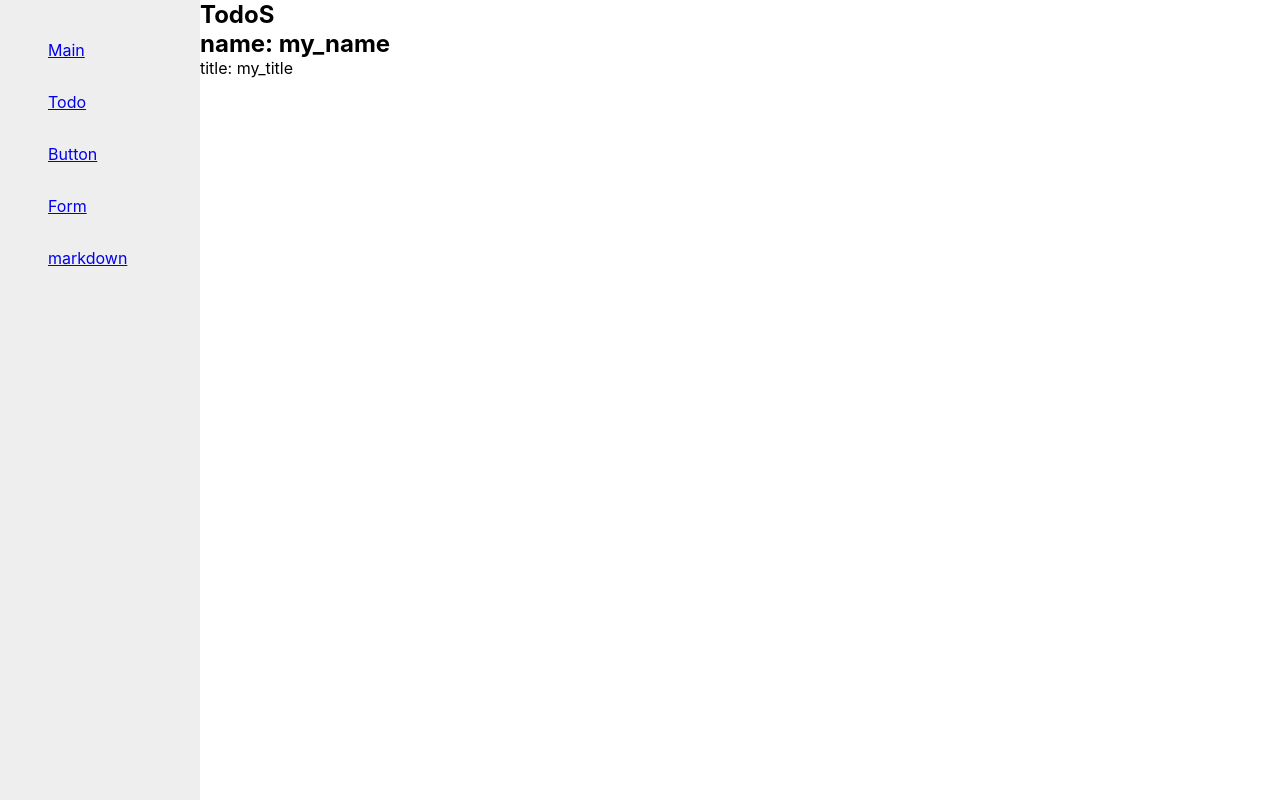
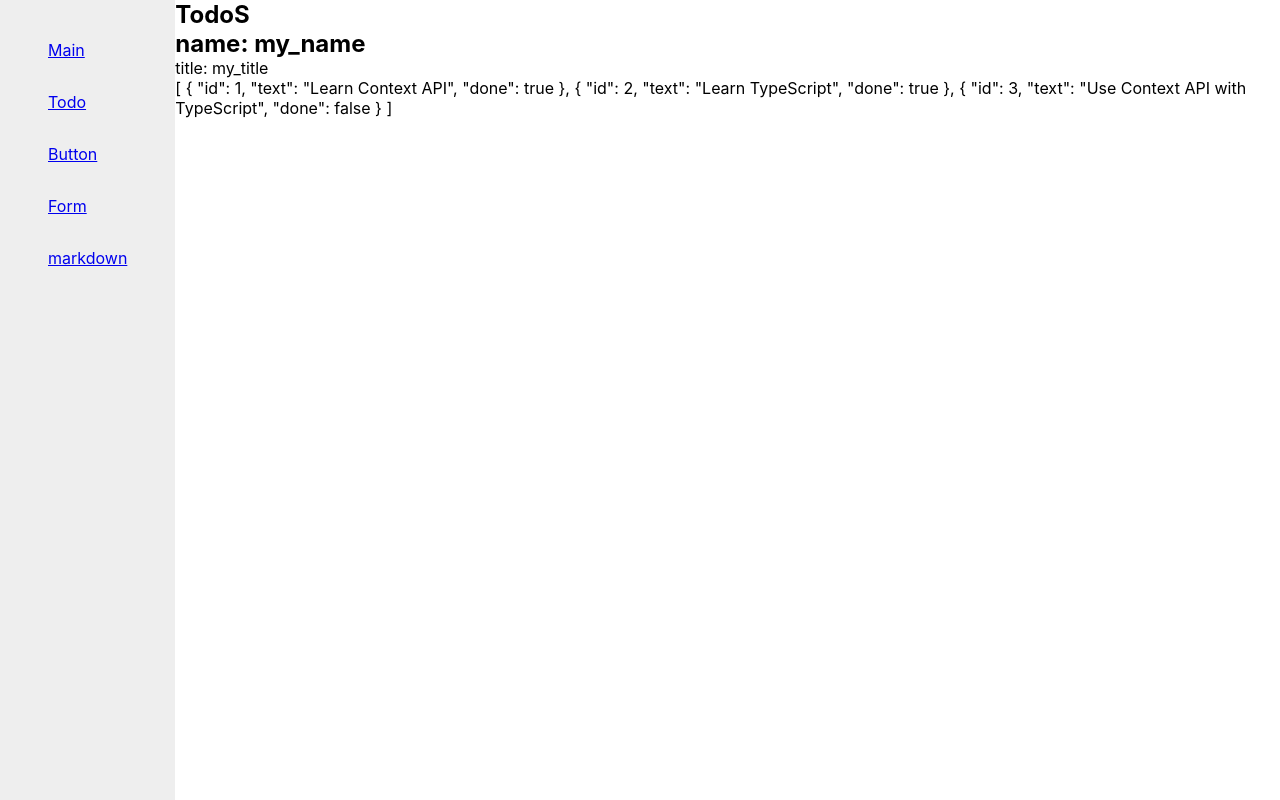
Before and after one commit to yeshtml5/typescript, a React (Create React App) app: page /#/todo in a window 1280 px wide. Built offline with nearby package versions, Linux system fonts and the light colour scheme.

Commit message:
context추가

```diff
--- a/src/pages/modules/todo/content/index.tsx
+++ b/src/pages/modules/todo/content/index.tsx
@@ -1,4 +1,6 @@
 import React from 'react'
+//context
+import {useTodosState} from '../context'
 
 //type
 type Index = {
@@ -6,10 +8,13 @@ type Index = {
   title: string
 }
 function Index({name, title}: Index) {
+  const state = useTodosState()
+  console.log(state)
   return (
     <React.Fragment>
       <h2>name: {name}</h2>
       <div>title: {title}</div>
+      <div>{JSON.stringify(state, null, 1)}</div>
     </React.Fragment>
   )
 }
--- /dev/null
+++ b/src/pages/modules/todo/context.tsx
@@ -0,0 +1,86 @@
+/**
+ * Returns the sum of a and b
+ * @param {}
+ */
+import React, {createContext, Dispatch, useReducer, useContext} from 'react'
+
+//export type
+export type Todo = {
+  id: number
+  text: string
+  done: boolean
+}
+export type TodosState = Todo[]
+//---------------------------------------------------------------------
+type Action = {type: 'CREATE'; text: string} | {type: 'TOGGLE'; id: number} | {type: 'REMOVE'; id: number}
+type TodosDispatch = Dispatch<Action>
+const TodosStateContext = createContext<TodosState | undefined>(undefined)
+const TodosDispatchContext = createContext<TodosDispatch | undefined>(undefined)
+//---------------------------------------------------------------------
+/**
+ * reducer
+ * @param state
+ * @param action
+ */
+function todosReducer(state: TodosState, action: Action): TodosState {
+  switch (action.type) {
+    case 'CREATE':
+      const nextId = Math.max(...state.map(todo => todo.id)) + 1
+      return state.concat({
+        id: nextId,
+        text: action.text,
+        done: false
+      })
+    case 'TOGGLE':
+      return state.map(todo => (todo.id === action.id ? {...todo, done: !todo.done} : todo))
+    case 'REMOVE':
+      return state.filter(todo => todo.id !== action.id)
+    default:
+      throw new Error('Unhandled action')
+  }
+}
+//---------------------------------------------------------------------
+/**
+ * @title Provider
+ */
+export function TodosContextProvider({children}: {children: React.ReactNode}) {
+  const [todos, dispatch] = useReducer(todosReducer, [
+    {
+      id: 1,
+      text: 'Learn Context API',
+      done: true
+    },
+    {
+      id: 2,
+      text: 'Learn TypeScript',
+      done: true
+    },
+    {
+      id: 3,
+      text: 'Use Context API with TypeScript',
+      done: false
+    }
+  ])
+
+  return (
+    <TodosDispatchContext.Provider value={dispatch}>
+      <TodosStateContext.Provider value={todos}>{children}</TodosStateContext.Provider>
+    </TodosDispatchContext.Provider>
+  )
+}
+/**
+ * useState
+ */
+export function useTodosState() {
+  const state = useContext(TodosStateContext)
+  if (!state) throw new Error('TodosProvider not found')
+  return state
+}
+/**
+ * useDispatch
+ */
+export function useTodosDispatch() {
+  const dispatch = useContext(TodosDispatchContext)
+  if (!dispatch) throw new Error('TodosProvider not found')
+  return dispatch
+}
--- a/src/pages/modules/todo/index.tsx
+++ b/src/pages/modules/todo/index.tsx
@@ -3,6 +3,8 @@
  *
  */
 import React from 'react'
+//context
+import {TodosContextProvider} from './context'
 //layout
 import Layout from 'pages/common/layout'
 //content
@@ -10,10 +12,12 @@ import Index from './content/index'
 
 function Todo() {
   return (
-    <Layout>
-      <h1>TodoS</h1>
-      <Index name="my_name" title="my_title" />
-    </Layout>
+    <TodosContextProvider>
+      <Layout>
+        <h1>TodoS</h1>
+        <Index name="my_name" title="my_title" />
+      </Layout>
+    </TodosContextProvider>
   )
 }
 export default Todo
```
